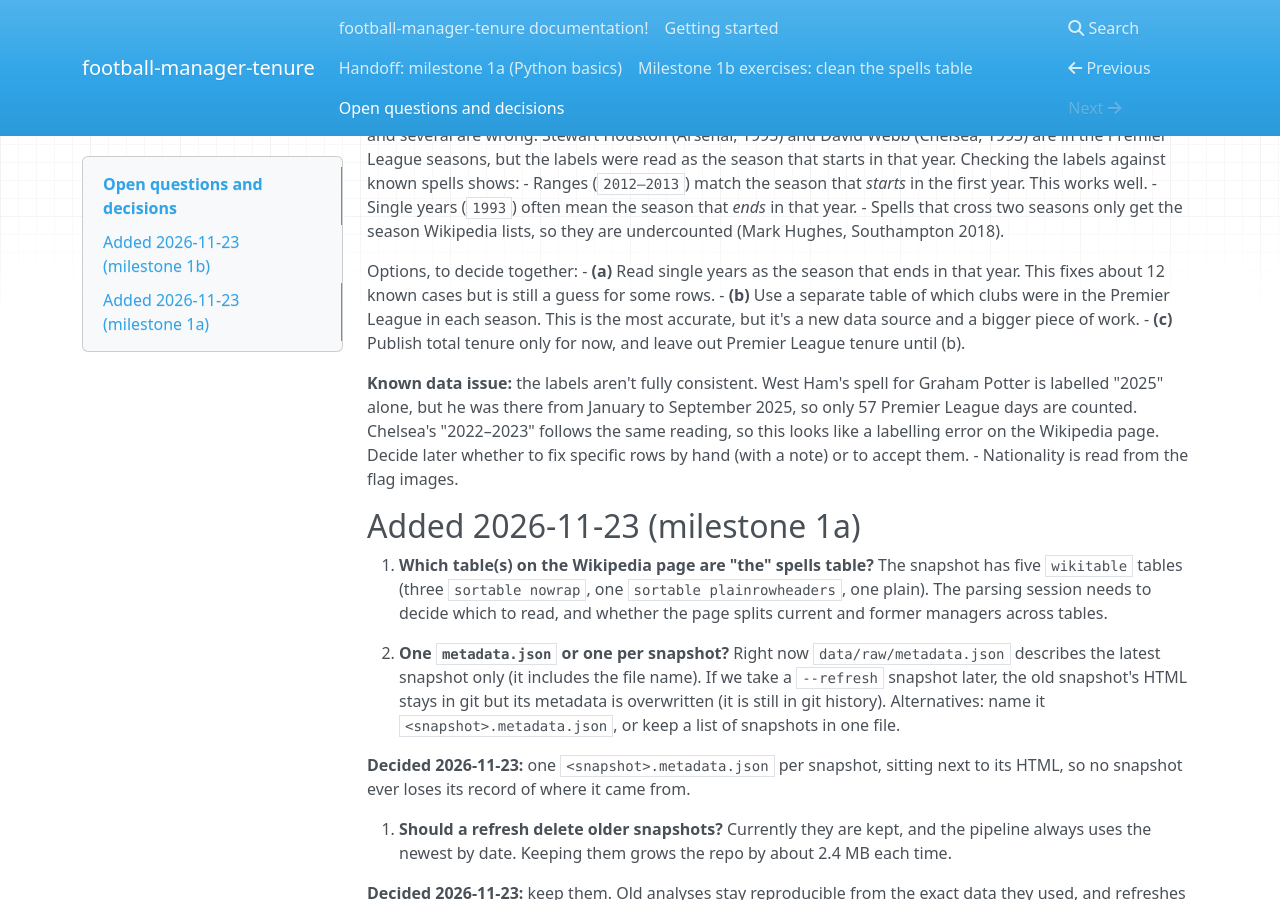
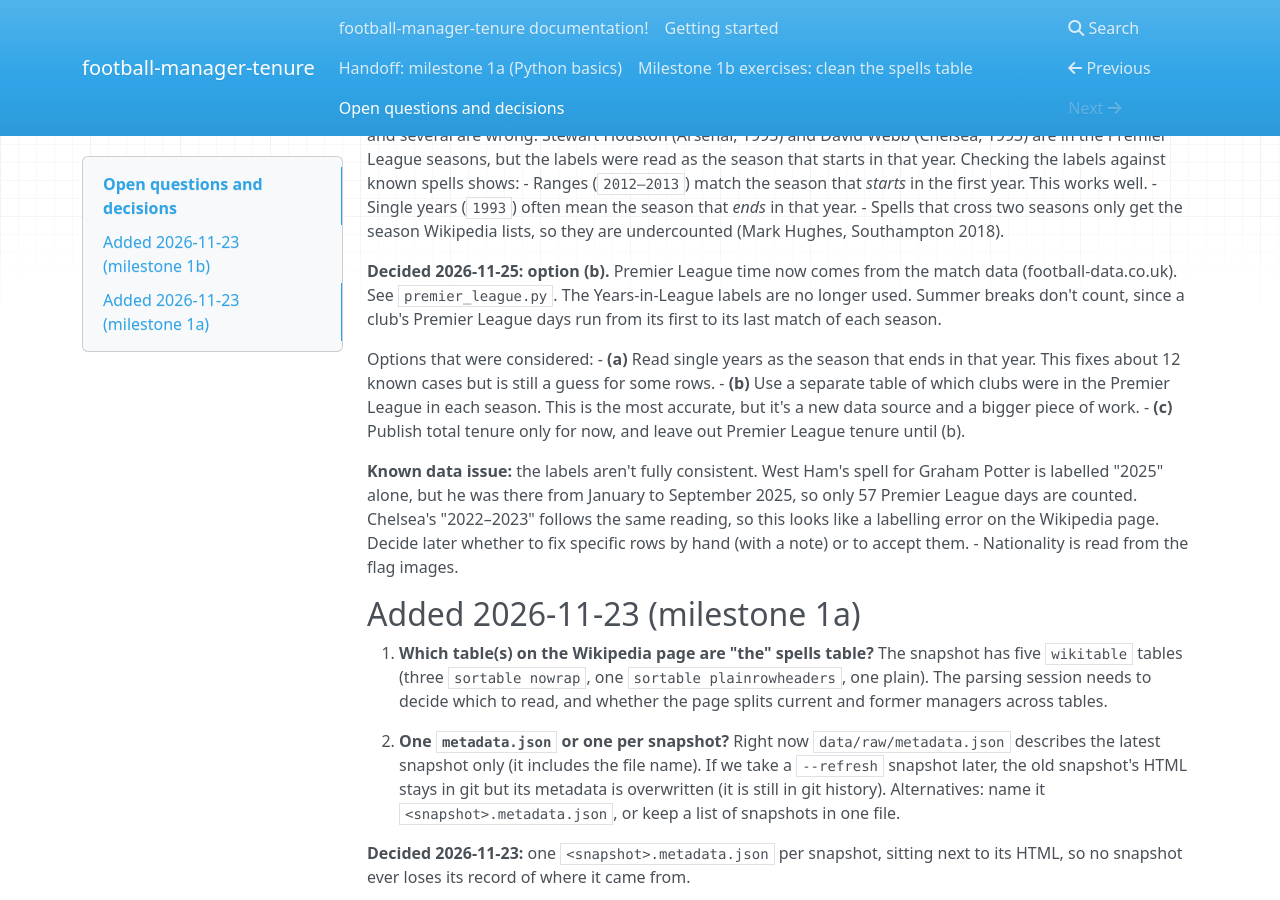
Before and after one commit to JT-39/football-manager-tenure, an MkDocs documentation site: the page built from docs/docs/open-questions.md, in a window 1280 px wide and 900 px high, scrolled down 562 px. Built offline with MkDocs 1.6.1, drawn with Linux system fonts in a browser that asks for light colours; nearby versions of some CDN libraries.

Commit message:
Docs: Record the match-based decision and update the notebook
- open-questions.md: records that option (b) was chosen, why, and
  that summer breaks don't count. The other options stay listed.
- milestone-1b-exercises.md: the add_tenure hints describe the
  membership table instead of the Years in League labels.
- Jupyter notebook section 5 explains how Premier League time is now
  measured, shows Southampton's seasons from the membership table,
  and asks what the summer-break rule means for Mark Hughes.

The marimo notebook lives on the try-marimo-southampton branch, so its
note about the Years in League labels is updated there, separately.

```diff
--- a/docs/docs/open-questions.md
+++ b/docs/docs/open-questions.md
@@ -32,7 +32,12 @@ Add new ones at the top; when one is decided, note the answer and the date.
   - Spells that cross two seasons only get the season Wikipedia lists, so they are undercounted
     (Mark Hughes, Southampton 2018).
 
-  Options, to decide together:
+  **Decided 2026-11-25: option (b).** Premier League time now comes from the match data
+  (football-data.co.uk). See `premier_league.py`. The Years-in-League labels are no longer used.
+  Summer breaks don't count, since a club's Premier League days run from its first to its last
+  match of each season.
+
+  Options that were considered:
   - **(a)** Read single years as the season that ends in that year. This fixes about 12 known
     cases but is still a guess for some rows.
   - **(b)** Use a separate table of which clubs were in the Premier League in each season. This
```
Also changed, not shown: docs/docs/milestone-1b-exercises.md (+2 -2 lines), 1 other file.
